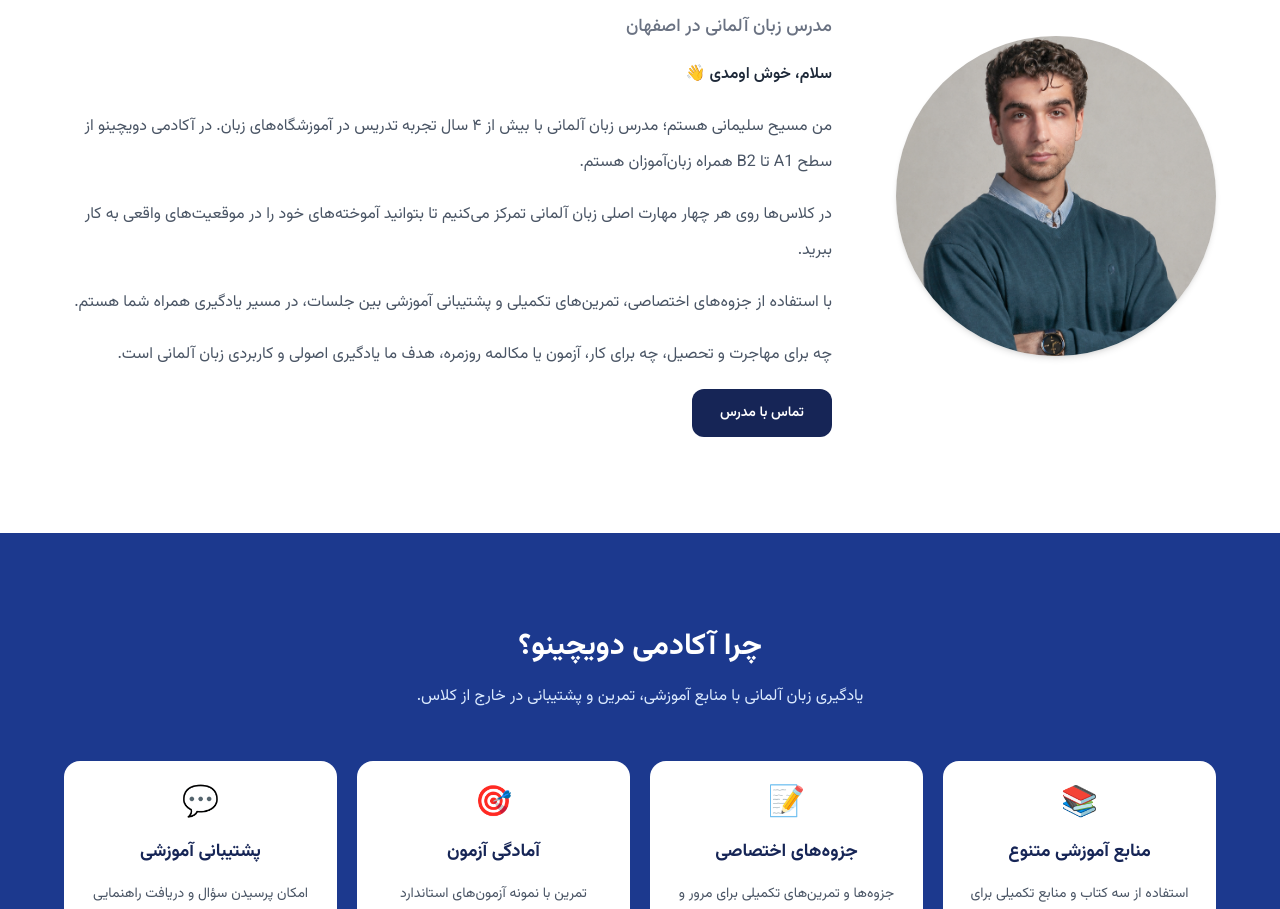
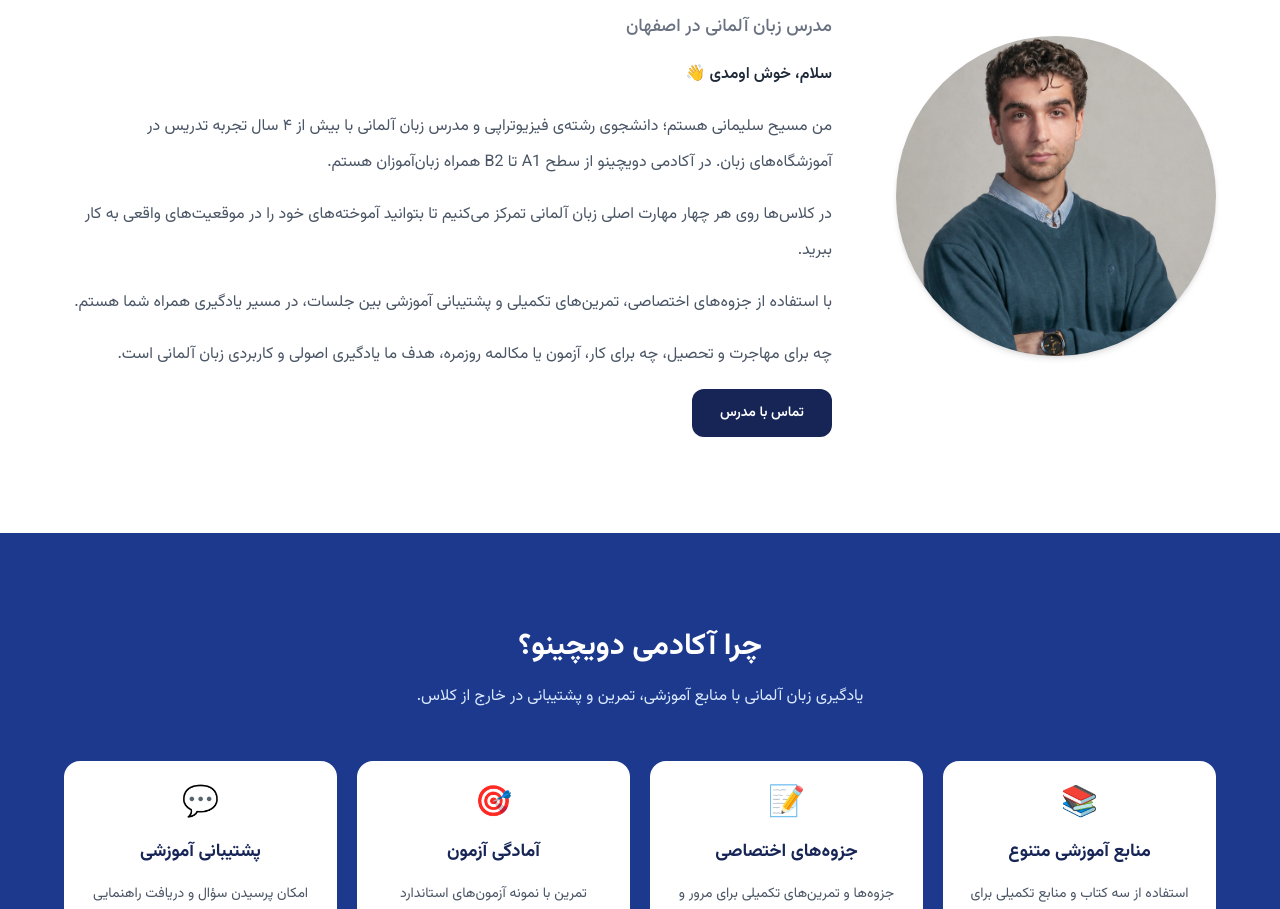
Before and after one commit to Masihsole0/deutschino-akademie, a Next.js app: page / in a window 1280 px wide. Shown: the part 2157-3066 px from the top of the page. Built offline with nearby package versions, Linux system fonts and the light colour scheme; no server answers; the database is empty.

Commit message:
Update website

```diff
--- a/app/page.tsx
+++ b/app/page.tsx
@@ -304,7 +304,7 @@ export default function Home() {
               </p>
 
               <p>
-                من مسیح سلیمانی هستم؛ مدرس زبان آلمانی با بیش از ۴ سال تجربه
+                من مسیح سلیمانی هستم؛ دانشجوی رشته‌ی فیزیوتراپی و مدرس زبان آلمانی با بیش از ۴ سال تجربه
                 تدریس در آموزشگاه‌های زبان. در آکادمی دویچینو از سطح A1 تا B2
                 همراه زبان‌آموزان هستم.
               </p>
```
